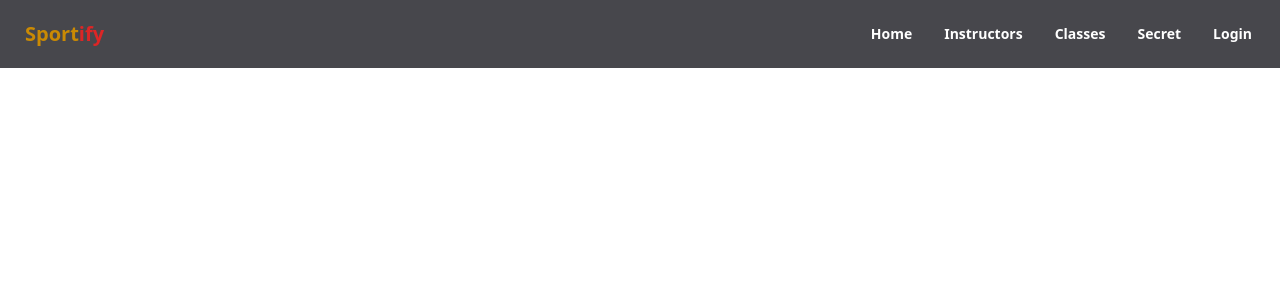
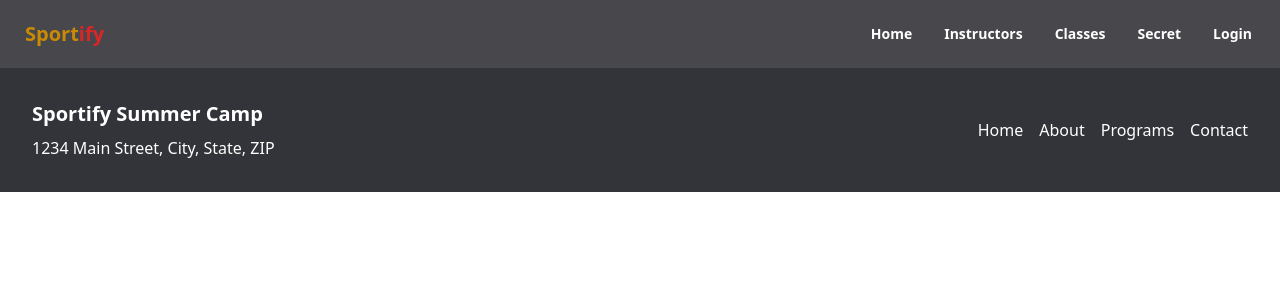
Before and after one commit to snayeemu/sportify-client, a React (Vite) app: page / in a window 1280 px wide. Shown: the top 300 px of the page. Built offline with nearby package versions, Linux system fonts and the light colour scheme.

Commit message:
footer done

```diff
--- a/src/Pages/Home/Home/Home.jsx
+++ b/src/Pages/Home/Home/Home.jsx
@@ -1,9 +1,11 @@
+import Footer from "../../Shared/Footer/Footer";
 import NavBar from "../../Shared/NavBar/NavBar";
 
 const Home = () => {
   return (
     <div>
       <NavBar></NavBar>
+      <Footer></Footer>
     </div>
   );
 };
--- /dev/null
+++ b/src/Pages/Shared/Footer/Footer.jsx
@@ -0,0 +1,30 @@
+import { Link } from "react-router-dom";
+
+const Footer = () => {
+  return (
+    <footer className="bg-[#333439] text-white p-8">
+      <div className="container mx-auto flex flex-col md:flex-row items-center justify-between">
+        <div className="mb-4 md:mb-0">
+          <h2 className="text-xl font-bold">Sportify Summer Camp</h2>
+          <p className="mt-2">1234 Main Street, City, State, ZIP</p>
+        </div>
+        <nav className="flex space-x-4">
+          <Link to="/" className="hover:text-gray-300">
+            Home
+          </Link>
+          <Link to="/about" className="hover:text-gray-300">
+            About
+          </Link>
+          <Link to="/programs" className="hover:text-gray-300">
+            Programs
+          </Link>
+          <Link to="/contact" className="hover:text-gray-300">
+            Contact
+          </Link>
+        </nav>
+      </div>
+    </footer>
+  );
+};
+
+export default Footer;
--- a/src/Pages/Shared/NavBar/NavBar.jsx
+++ b/src/Pages/Shared/NavBar/NavBar.jsx
@@ -53,7 +53,7 @@ const NavBar = () => {
   );
   return (
     <>
-      <div className="navbar fixed z-10 bg-opacity-90 bg-[#333439] text-white max-w-screen-xl lg:justify-between font-bold text-3xl">
+      <div className="navbar z-10 bg-opacity-90 bg-[#333439] text-white max-w-screen-xl lg:justify-between font-bold text-3xl">
         <div className="navbar-start ">
           <div className="dropdown">
             <label tabIndex={0} className="btn btn-ghost lg:hidden">
```
